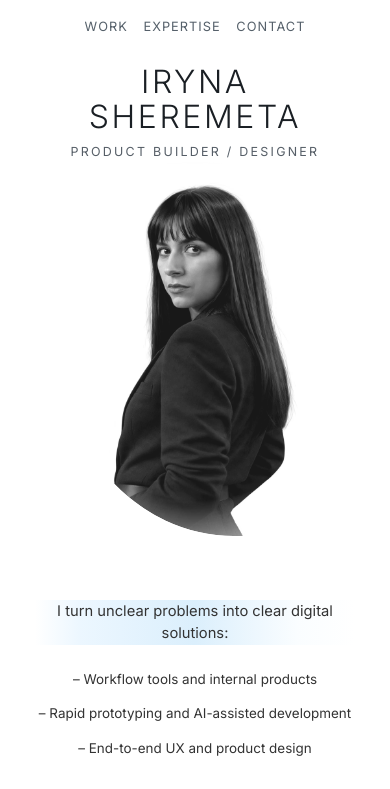
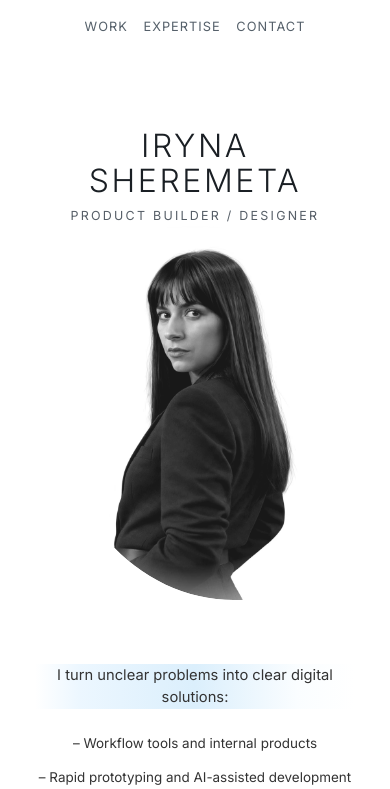
Before and after one commit to Irene2828/porfoliojuly, a Next.js app: page / in a window 390 px wide. Shown: the top 789 px of the page. Built offline with nearby package versions, Linux system fonts and the light colour scheme; no server answers; the database is empty; a web font is replaced by a local one.

Commit message:
Mobile: ensure hero-section media query padding-top is updated to 8rem

```diff
--- a/src/app/components/Hero.css
+++ b/src/app/components/Hero.css
@@ -315,7 +315,7 @@
 @media (max-width: 900px) {
   /* ── Mobile: centered single-column, name over photo ── */
   .hero-section {
-    padding-top: 4rem;
+    padding-top: 8rem !important; /* Push name group below the header bar on mobile */
     padding-bottom: 3rem;
     padding-inline: 0;
     min-height: auto;
```
